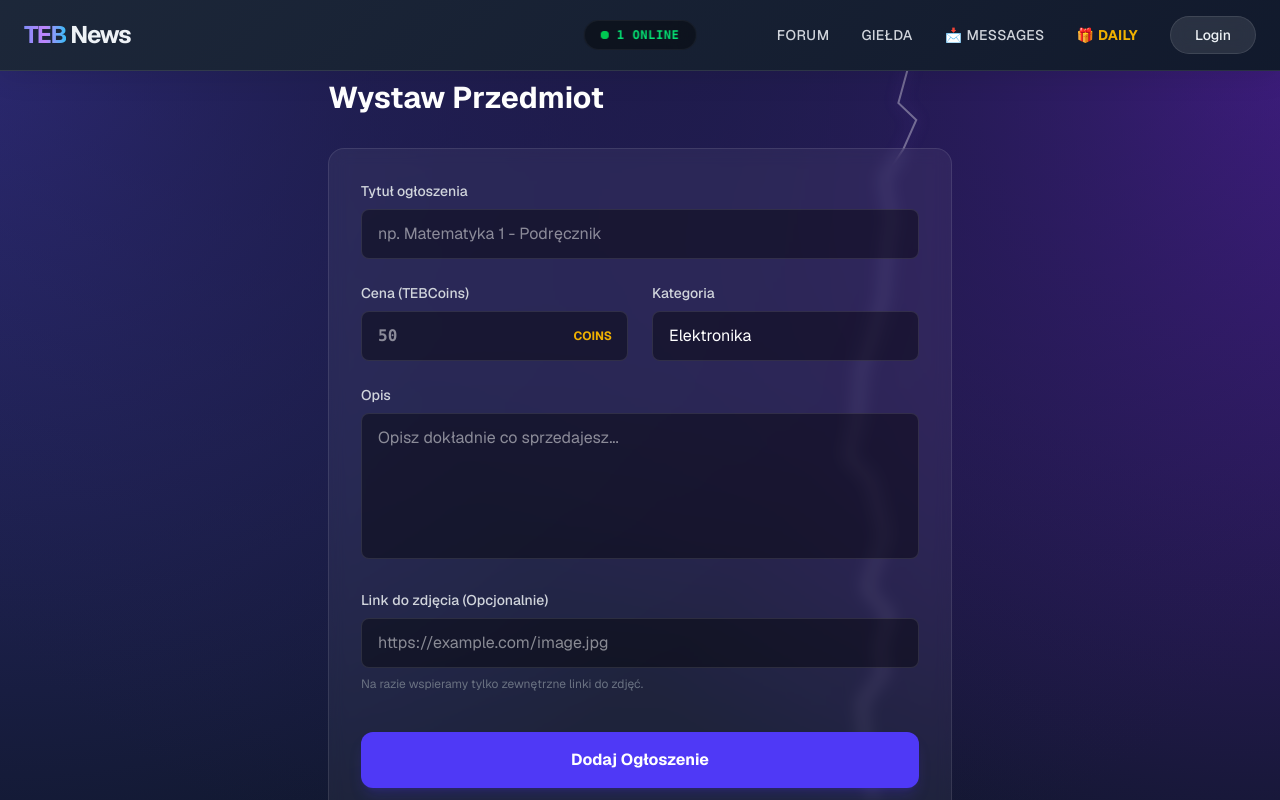
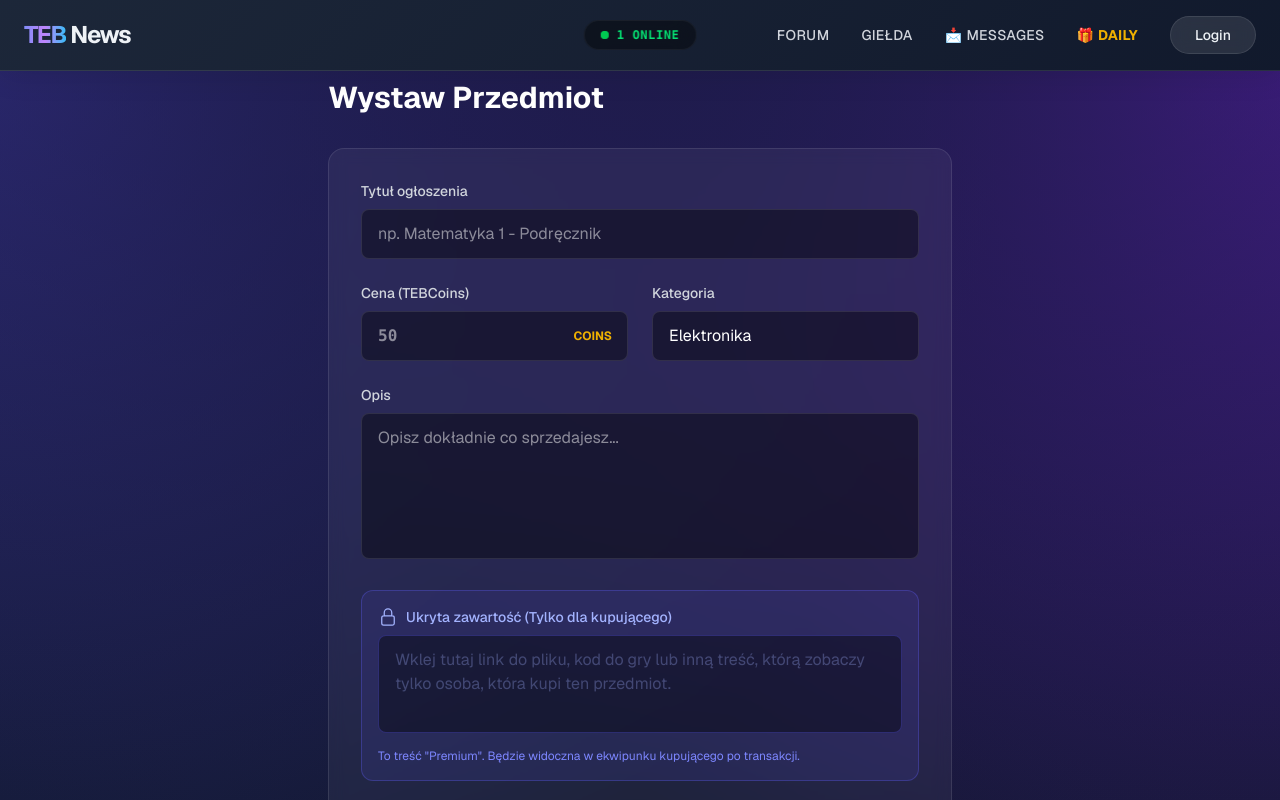
Before and after one commit to yungleosia/teb-edukacja-news, a Next.js app: page /marketplace/create in a window 1280 px wide. Shown: the top 800 px of the page. Built offline with nearby package versions, Linux system fonts and the light colour scheme; no server answers; the database is empty.

Commit message:
feat: Add digital delivery (secret content) for marketplace items

```diff
--- a/app/api/marketplace/route.ts
+++ b/app/api/marketplace/route.ts
@@ -40,7 +40,7 @@ export async function POST(req: Request) {
 
     try {
         const body = await req.json();
-        const { title, description, price, category, imageUrl } = body;
+        const { title, description, price, category, imageUrl, secretContent } = body;
 
         if (!title || !description || !price || !category) {
             return NextResponse.json({ error: "Missing required fields" }, { status: 400 });
@@ -63,6 +63,7 @@ export async function POST(req: Request) {
                 category,
                 imageUrl,
                 sellerId: session.user.id,
+                secretContent: secretContent ? censorText(secretContent) : null,
             },
         });
 
--- a/app/marketplace/create/page.tsx
+++ b/app/marketplace/create/page.tsx
@@ -12,7 +12,8 @@ export default function CreateListingPage() {
         price: "",
         category: "Elektronika",
         description: "",
-        imageUrl: "" // Optional for now
+        imageUrl: "", // Optional for now
+        secretContent: "" // New field
     });
 
     const handleChange = (e: React.ChangeEvent<HTMLInputElement | HTMLTextAreaElement | HTMLSelectElement>) => {
@@ -108,6 +109,24 @@ export default function CreateListingPage() {
                     />
                 </div>
 
+                <div className="bg-indigo-500/10 border border-indigo-500/30 p-4 rounded-xl">
+                    <label className="block text-sm font-medium text-indigo-300 mb-2 flex items-center gap-2">
+                        <svg xmlns="http://www.w3.org/2000/svg" fill="none" viewBox="0 0 24 24" strokeWidth={1.5} stroke="currentColor" className="w-5 h-5">
+                            <path strokeLinecap="round" strokeLinejoin="round" d="M16.5 10.5V6.75a4.5 4.5 0 10-9 0v3.75m-.75 11.25h10.5a2.25 2.25 0 002.25-2.25v-6.75a2.25 2.25 0 00-2.25-2.25H6.75a2.25 2.25 0 00-2.25 2.25v6.75a2.25 2.25 0 002.25 2.25z" />
+                        </svg>
+                        Ukryta zawartość (Tylko dla kupującego)
+                    </label>
+                    <textarea
+                        name="secretContent"
+                        rows={3}
+                        value={formData.secretContent}
+                        onChange={handleChange}
+                        className="w-full bg-black/40 border border-indigo-500/30 rounded-lg px-4 py-3 text-white focus:outline-none focus:ring-2 focus:ring-indigo-500 transition resize-none placeholder-indigo-300/30"
+                        placeholder="Wklej tutaj link do pliku, kod do gry lub inną treść, którą zobaczy tylko osoba, która kupi ten przedmiot."
+                    />
+                    <p className="text-xs text-indigo-400 mt-2">To treść "Premium". Będzie widoczna w ekwipunku kupującego po transakcji.</p>
+                </div>
+
                 <div>
                     <label className="block text-sm font-medium text-gray-300 mb-2">Link do zdjęcia (Opcjonalnie)</label>
                     <input
--- a/app/profile/page.tsx
+++ b/app/profile/page.tsx
@@ -107,12 +107,29 @@ export default async function ProfilePage() {
                                     {item.imageUrl && (
                                         <img src={item.imageUrl} alt={item.title} className="w-full h-32 object-cover rounded-lg mb-2" />
                                     )}
-                                    <h3 className="font-bold text-lg text-white">{item.title}</h3>
-                                    <p className="text-sm text-gray-400 line-clamp-2">{item.description}</p>
-                                    <div className="mt-auto pt-2 flex justify-between items-center text-sm">
-                                        <span className="text-emerald-400 font-bold">{item.price} TebCoins</span>
-                                        <span className="text-gray-500">
-                                            Seller: {item.seller.name || 'Unknown'}
+                                    <div className="flex justify-between items-start mb-2">
+                                        <h3 className="font-bold text-white text-lg">{item.title}</h3>
+                                        <span className="text-yellow-500 font-bold">{item.price} TC</span>
+                                    </div>
+                                    <p className="text-gray-400 text-sm mb-3 text-xs">{item.description}</p>
+
+                                    {item.secretContent && (
+                                        <div className="bg-indigo-500/10 border border-indigo-500/30 p-3 rounded-lg mt-3">
+                                            <div className="text-xs font-bold text-indigo-400 mb-1 flex items-center gap-1">
+                                                <svg xmlns="http://www.w3.org/2000/svg" className="h-3 w-3" viewBox="0 0 20 20" fill="currentColor">
+                                                    <path fillRule="evenodd" d="M5 9V7a5 5 0 0110 0v2a2 2 0 012 2v5a2 2 0 01-2 2H5a2 2 0 01-2-2v-5a2 2 0 012-2zm8-2v2H7V7a3 3 0 016 0z" clipRule="evenodd" />
+                                                </svg>
+                                                Ukryta Zawartość:
+                                            </div>
+                                            <div className="text-white text-sm font-mono break-all bg-black/30 p-2 rounded">
+                                                {item.secretContent}
+                                            </div>
+                                        </div>
+                                    )}
+
+                                    <div className="mt-auto pt-2 flex justify-between items-center text-sm border-t border-white/10 mt-4 pt-4">
+                                        <span className="text-gray-500 text-xs">
+                                            Sprzedawca: {item.seller.name || 'Unknown'}
                                         </span>
                                     </div>
                                 </div>
```
Also changed, not shown: 1 other file (tests, documents, lock files or other folders).
